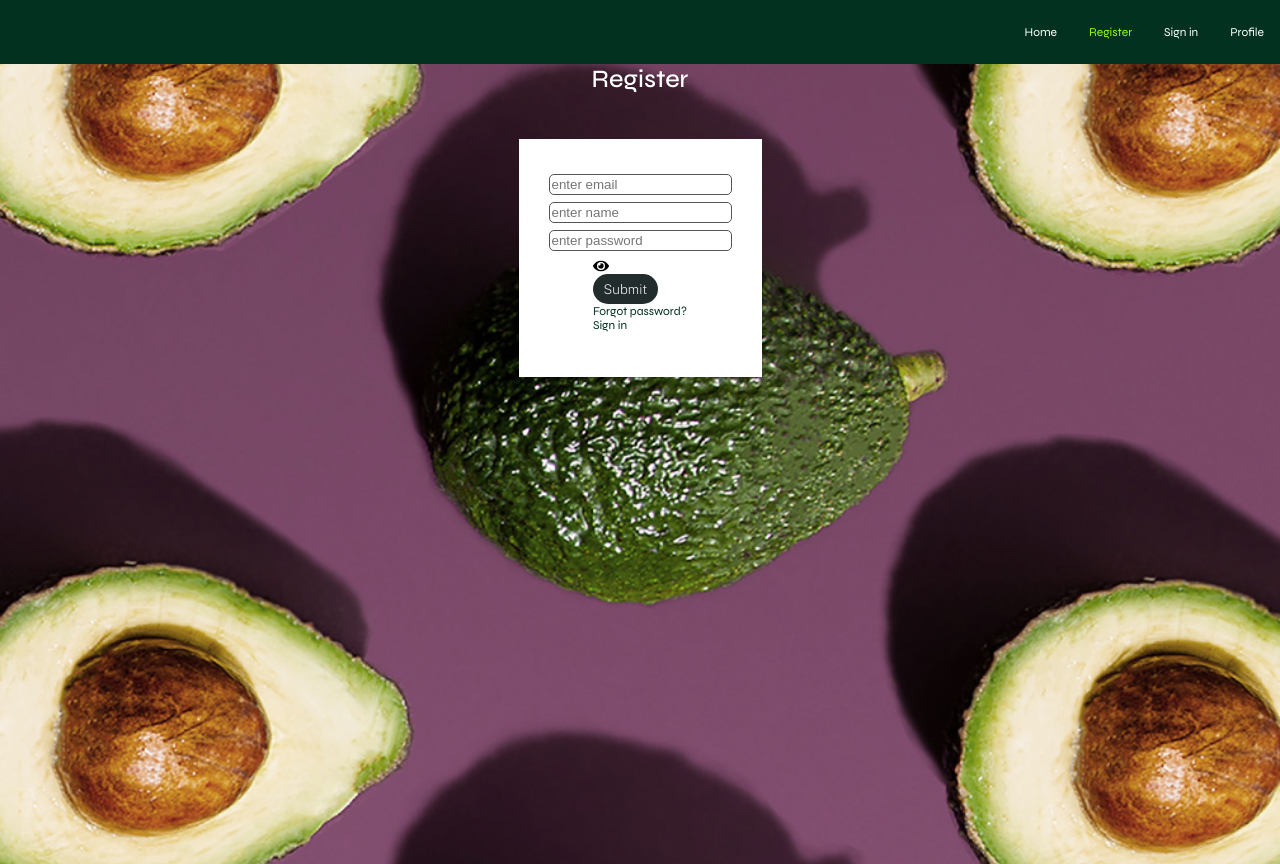
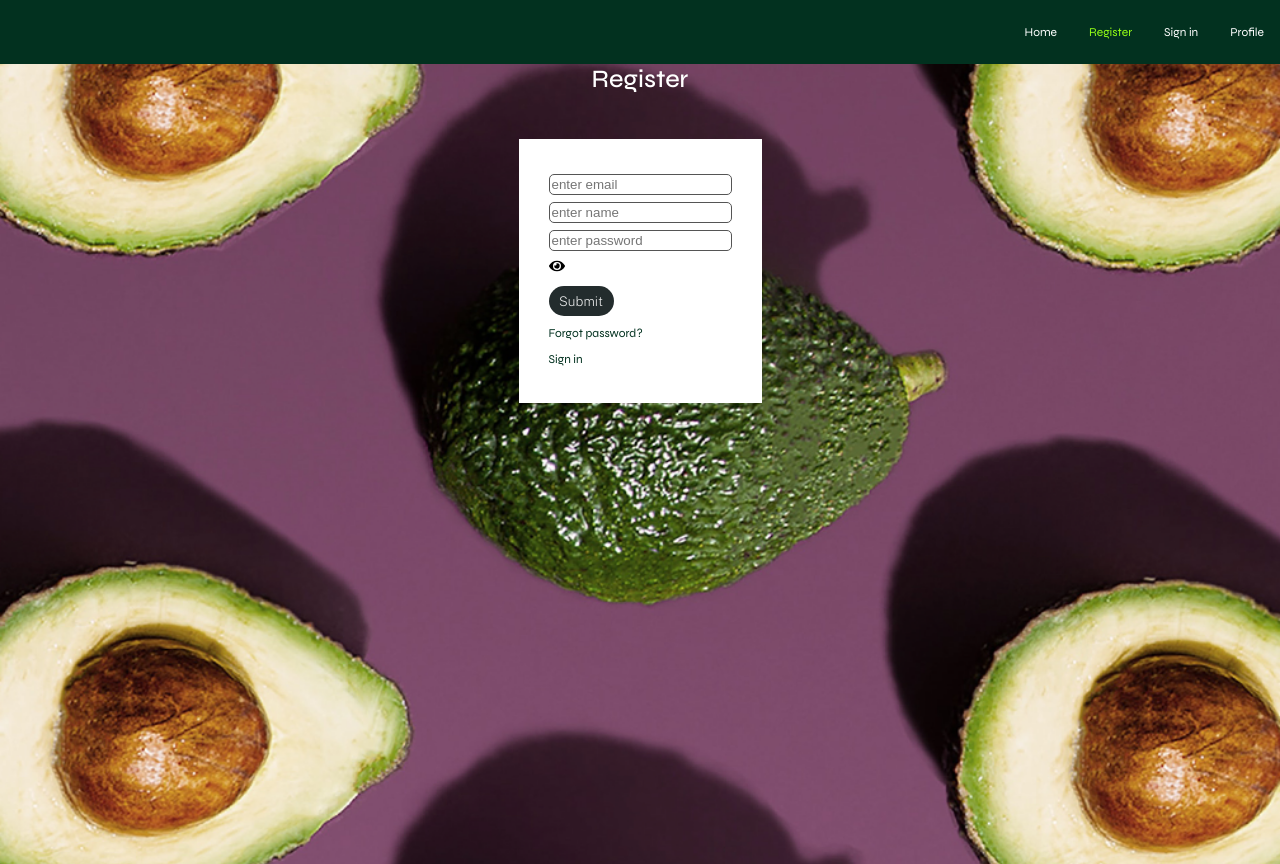
Before and after one commit to russfraze/The-Big-Shop-react-firebase, a React (Create React App) app: page /register in a window 1280 px wide. Built offline with nearby package versions, Linux system fonts and the light colour scheme.

Commit message:
manifest error fix and styling tweaks

```diff
--- a/public/index.html
+++ b/public/index.html
@@ -14,7 +14,7 @@
       manifest.json provides metadata used when your web app is installed on a
       user's mobile device or desktop. See https://developers.google.com/web/fundamentals/web-app-manifest/
     -->
-    <link rel="manifest" href="%PUBLIC_URL%/manifest.json" />
+    <!-- <link rel="manifest" href="%PUBLIC_URL%/manifest.json" /> -->
     <!--
       Notice the use of %PUBLIC_URL% in the tags above.
       It will be replaced with the URL of the `public` folder during the build.
--- a/src/components/Navbar.js
+++ b/src/components/Navbar.js
@@ -17,7 +17,7 @@ function Navbar() {
             return true
         }
     }
-    console.log(navIsOpen)
+    // console.log(navIsOpen)
 
     return (
         <nav className='navigation' onClick={navIsOpen ? () => setNavIsOpen(!navIsOpen) : null}>
--- a/src/pages/Profile.js
+++ b/src/pages/Profile.js
@@ -82,9 +82,9 @@ function Profile() {
                     setChangeDetails((prevState) => !prevState)
                 }}>{changeDetails ? 'done' : 'change'}</p>
 
-                <div className={profile.signOut} >
-                    <FaSignOutAlt onClick={logOut} />
-                    <p>Sign out</p>
+                <div className={profile.signOut} onClick={logOut}>
+                    <FaSignOutAlt />
+                    <p className={profile.signOutText}>Sign out</p>
                 </div>
 
             </div>
--- a/src/pages/Register.js
+++ b/src/pages/Register.js
@@ -4,7 +4,7 @@ import { Link, useNavigate } from 'react-router-dom'
 import { serverTimestamp, setDoc, doc } from 'firebase/firestore'
 import { db } from '../firebase.config'
 import { FaEye } from 'react-icons/fa'
-import register from '../styles/register.module.css'
+import '../styles/register.css'
 
 
 function Register() {
@@ -17,6 +17,10 @@ function Register() {
 
     const { email, name, password } = formData
 
+    const [showPassword, setShowPassword] = useState(false)
+
+    const navigate = useNavigate()
+
     const handleChange = (e) => {
         setFormData((prevState) => ({
             ...prevState,
@@ -24,7 +28,6 @@ function Register() {
         }))
     }
 
-    const navigate = useNavigate()
 
     const handleSubmit = async (e) => {
         e.preventDefault()
@@ -58,26 +61,26 @@ function Register() {
     }
 
     return (
-        <div className={register.registerDiv}>
+        <div className={'registerDiv'}>
 
-            <h1 className={register.registerHead}>Register</h1>
+            <h1 className={'registerHead'}>Register</h1>
 
-            <form className={register.registerForm} onSubmit={handleSubmit}>
-                <div className={register.registerInputs}>
+            <form className={'registerForm'} onSubmit={handleSubmit}>
+                <div className={'registerInputs'}>
                     <input type='email' name='email' placeholder='enter email' onChange={handleChange} />
                     <input type='text' name='name' placeholder='enter name' onChange={handleChange} />
-                    <input type='text' name='password' placeholder='enter password' onChange={handleChange} />
+                    <input type={showPassword ? 'text' : 'password'} name='password' placeholder='enter password' onChange={handleChange} />
 
 
-                    <div className={register.registerButtons}>
-                        <FaEye />
-                        <div>
+                    <div className={'registerButtons'}>
+                        <FaEye className='registerEye' onClick={() => setShowPassword(!showPassword)} />
+                        <div className={'registerSubBtn'}>
                             <button className='button-main'>Submit</button>
                         </div>
-                        <Link className={register.textLink} to='/forgot-password'>
+                        <Link className={'registerTextLink'} to='/forgot-password'>
                             <p>Forgot password?</p>
                         </Link>
-                        <Link className={register.textLink} to='/sign-in' >
+                        <Link className={'registerTextLink'} to='/sign-in' >
                             <p>Sign in</p>
                         </Link>
                     </div>
--- a/src/pages/ShoppingList.js
+++ b/src/pages/ShoppingList.js
@@ -66,7 +66,6 @@ function ShoppingList() {
 
     useEffect(() => {
         if (ingredientsList) {
-            console.log('not null')
 
             const recipes = ingredientsList;
 
@@ -91,10 +90,6 @@ function ShoppingList() {
 
             console.log('aisles log', aisles)
 
-            // const sorted = ingredientsByAisle.sort((a, b) => a.aisle.localeCompare(b.aisle))
-
-            // console.log(sorted)
-            // setIngSorted(sorted)
             setAisles(aisles)
         }
     }, [ingredientsList])
--- a/src/pages/SignIn.js
+++ b/src/pages/SignIn.js
@@ -2,7 +2,7 @@ import { useState } from 'react'
 import { getAuth, signInWithEmailAndPassword } from 'firebase/auth'
 import { Link, useNavigate } from 'react-router-dom'
 import { FaEye } from 'react-icons/fa'
-import signIn from '../styles/signIn.module.css'
+import '../styles/signIn.css'
 
 
 function SignIn() {
@@ -14,6 +14,10 @@ function SignIn() {
 
     const { email, password } = formData
 
+    const navigate = useNavigate()
+
+    const [showPassword, setShowPassword] = useState(false)
+
     const handleChange = (e) => {
         setFormData((prevState) => ({
             ...prevState,
@@ -21,7 +25,6 @@ function SignIn() {
         }))
     }
 
-    const navigate = useNavigate()
 
     const handleSubmit = async (e) => {
         e.preventDefault()
@@ -45,16 +48,16 @@ function SignIn() {
     }
 
     return (
-        <div className={signIn.signInDiv}>
+        <div className={'signInDiv'}>
 
-            <h1 className={signIn.signHead}>Sign In</h1>
+            <h1 className={'signHead'}>Sign In</h1>
 
-            <div className={signIn.signInForm}>
-                <form className={signIn.signInInputs} onSubmit={handleSubmit}>
+            <div className={'signInForm'}>
+                <form className={'signInInputs'} onSubmit={handleSubmit}>
                     <input type='email' name='email' placeholder='enter email' onChange={handleChange} />
-                    <input type='password' name='password' placeholder='enter password' onChange={handleChange} />
-                    <FaEye />
-                    <button className='button-main'>Submit</button>
+                    <input type={showPassword ? 'text' : 'password'} name='password' placeholder='enter password' onChange={handleChange} />
+                    <FaEye className={'signInEye'} onClick={() => setShowPassword(!showPassword)} />
+                    <button className='button-main signBtn'>Submit</button>
                 </form>
 
                 <Link className='text-link' to='/forgot-password'>
--- a/src/styles/profile.module.css
+++ b/src/styles/profile.module.css
@@ -53,3 +53,7 @@ input {
     align-items: center;
     margin-top: 20px;
 }
+
+.signOutText {
+    margin-left: 10px;
+}
--- a/src/styles/register.module.css
+++ b/src/styles/register.css
@@ -28,7 +28,7 @@ p {
 
 .registerForm {
     background-color: #ffffff;
-    padding: 35px 30px 45px 30px;
+    padding: 35px 30px 25px 30px;
 
 }
 
@@ -36,7 +36,7 @@ p {
 .registerInputs{
     display: flex;
     flex-direction: column;
-    align-items: center;
+    align-items: flex-start;
     /* width: 265px; */
 }
 
@@ -46,6 +46,13 @@ p {
     justify-content: flex-start;
 }
 
+.registerEye {
+    margin-bottom: 12px;
+}
+
+.registerSubBtn {
+    margin-bottom: 10px;
+}
 
 .passwordInputDiv {
     position: relative;
@@ -78,7 +85,8 @@ p {
 
 }
 
-.textLink {
+.registerTextLink {
     color: #ffffff;
     text-decoration: none;
+    margin-bottom: 12px;
   }
--- a/src/styles/shoppingList.css
+++ b/src/styles/shoppingList.css
@@ -16,7 +16,7 @@ p {
 .sl-page-div{
     display: flex;
     flex-direction: column;
-    margin: 0 0px 20px 0px;
+    margin: 0 20px 20px 20px;
     width: 600px;
 
 }
--- a/src/styles/signIn.module.css
+++ b/src/styles/signIn.css
@@ -22,10 +22,18 @@ html .signInDiv {
     display: flex;
     flex-direction: column;
     background-color: #ffffff;
-    padding: 35px 30px 45px 30px;
+    padding: 35px 30px 37px 30px;
 }
 
 .signInInputs {
     display: flex;
     flex-direction: column;
 }
+
+.signInEye{
+    margin-bottom: 12px;
+}
+
+.signBtn {
+    margin-bottom: 12px;
+}
```
